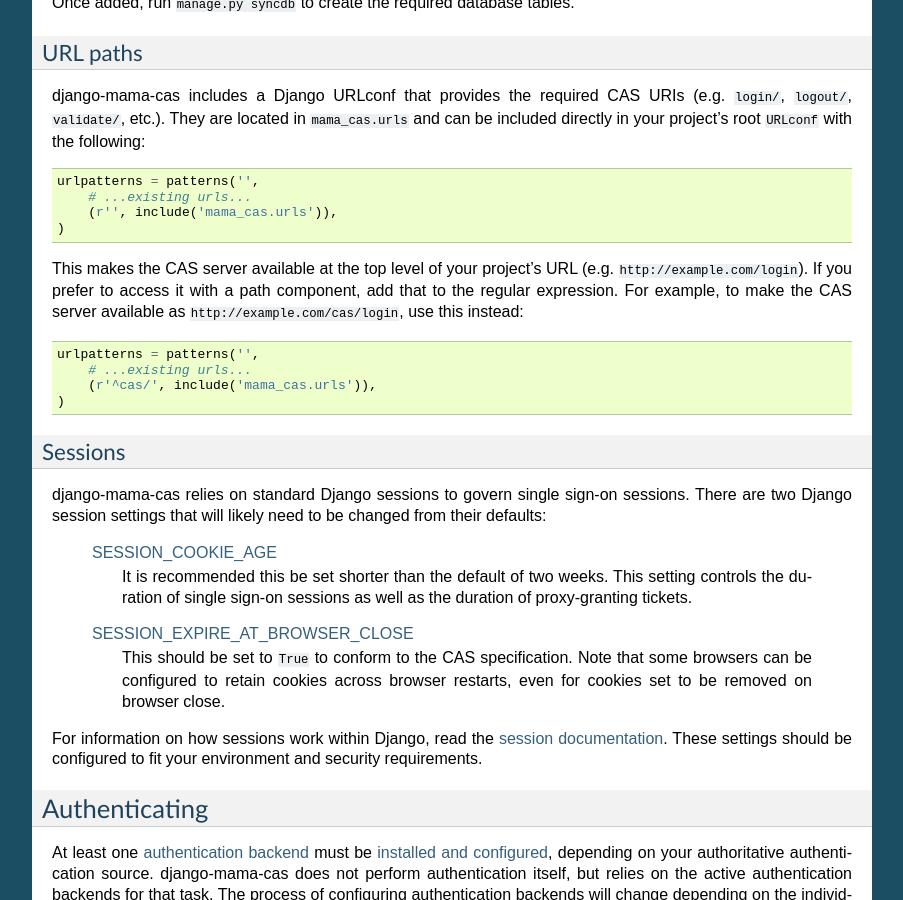
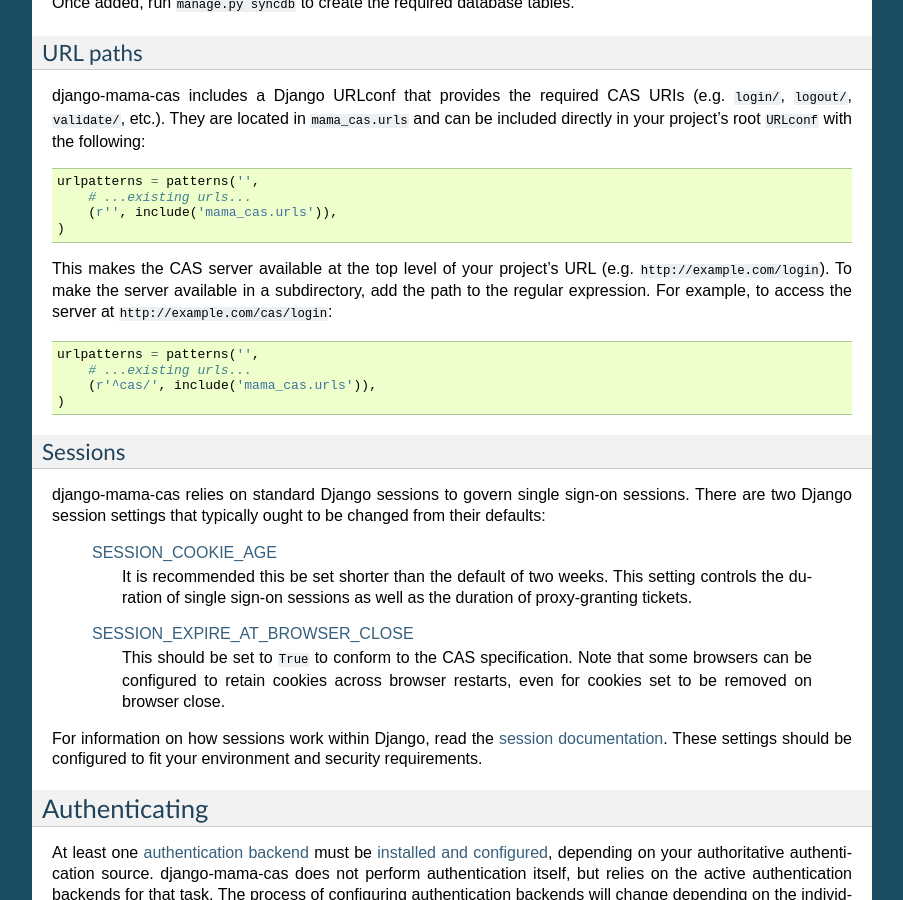
Before and after one commit to jbittel/django-mama-cas, a Sphinx documentation site: the page built from docs/installation.rst, in a window 1280 px wide and 900 px high, scrolled down 1097 px. Shown: the whole window, without its empty margins (198-1101 px from the left). Built offline with Sphinx 7.4.7, drawn with Linux system fonts in a browser that asks for light colours.

Commit message:
Tweak wording in installation docs

```diff
--- a/docs/installation.rst
+++ b/docs/installation.rst
@@ -78,9 +78,9 @@
    )
 
 This makes the CAS server available at the top level of your project's
-URL (e.g. ``http://example.com/login``). If you prefer to access it with a
-path component, add that to the regular expression. For example, to make the
-CAS server available as ``http://example.com/cas/login``, use this instead::
+URL (e.g. ``http://example.com/login``). To make the server available in a
+subdirectory, add the path to the regular expression. For example, to access
+the server at ``http://example.com/cas/login``::
 
    urlpatterns = patterns('',
        # ...existing urls...
@@ -91,7 +91,7 @@
 ~~~~~~~~
 
 django-mama-cas relies on standard Django sessions to govern single sign-on
-sessions. There are two Django session settings that will likely need to be
+sessions. There are two Django session settings that typically ought to be
 changed from their defaults:
 
    `SESSION_COOKIE_AGE`_
```
